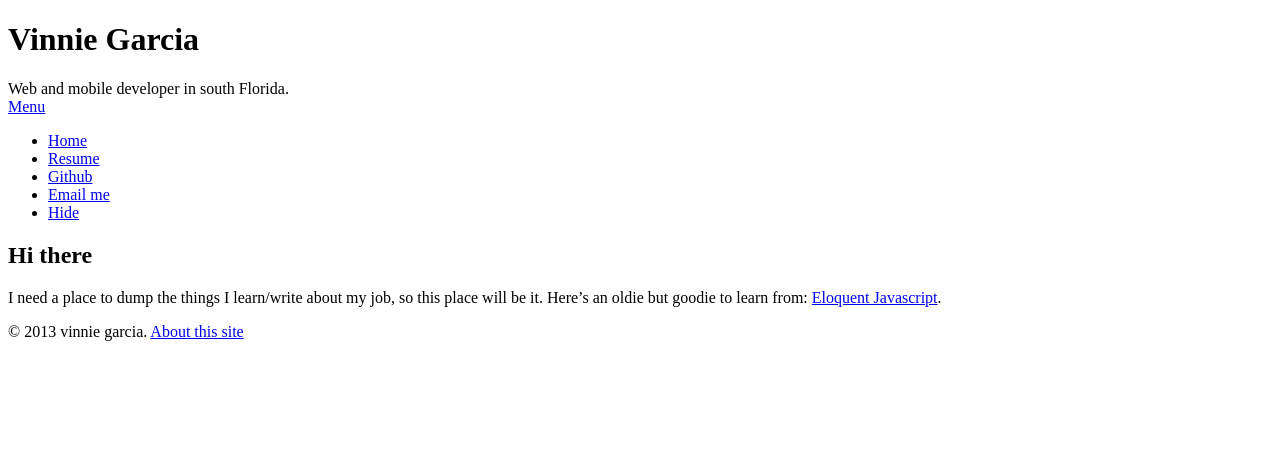
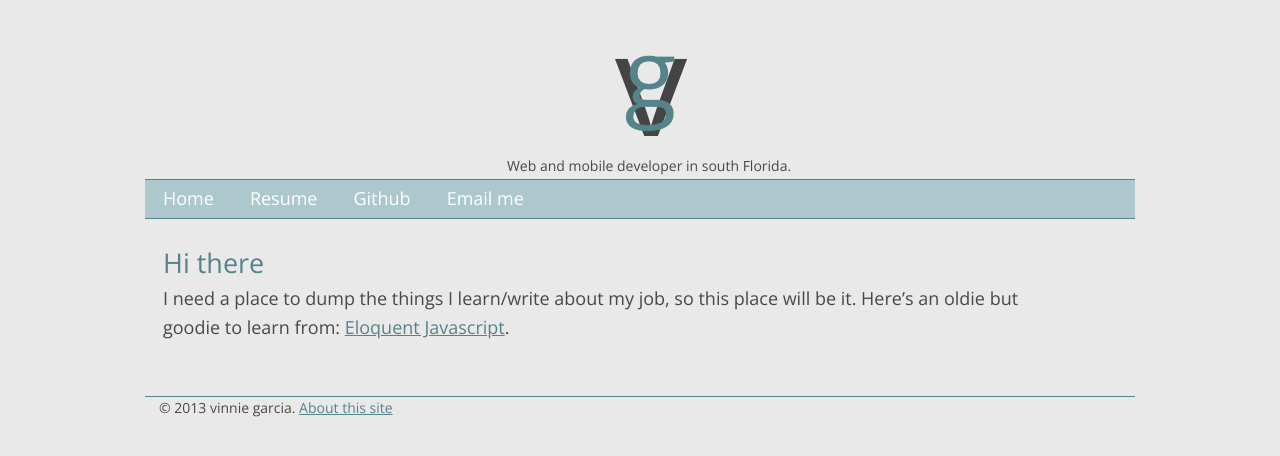
Before and after one commit to vinniegarcia/vinniegarcia.github.com, a Jekyll site: the page built from _posts/2013-04-10-hi-there.md, in a window 1280 px wide. Shown: the top 456 px of the page. Built offline with Jekyll 4.4.1, drawn with Linux system fonts in a browser that asks for light colours; Markdown is read by kramdown in place of the engine named in the settings.

Commit message:
fix for relative path problem in posts.

```diff
--- a/_layouts/post.html
+++ b/_layouts/post.html
@@ -5,7 +5,7 @@
 	<meta charset="utf-8">
 	<meta name="viewport" content="width=device-width">
 	<link href="http://fonts.googleapis.com/css?family=Open+Sans:300,400,800" rel="stylesheet" type="text/css">
-	<link href="css/main.css" rel="stylesheet">
+	<link href="/css/main.css" rel="stylesheet">
 </head>
 <body>
 	<div id="wrapper">
```
